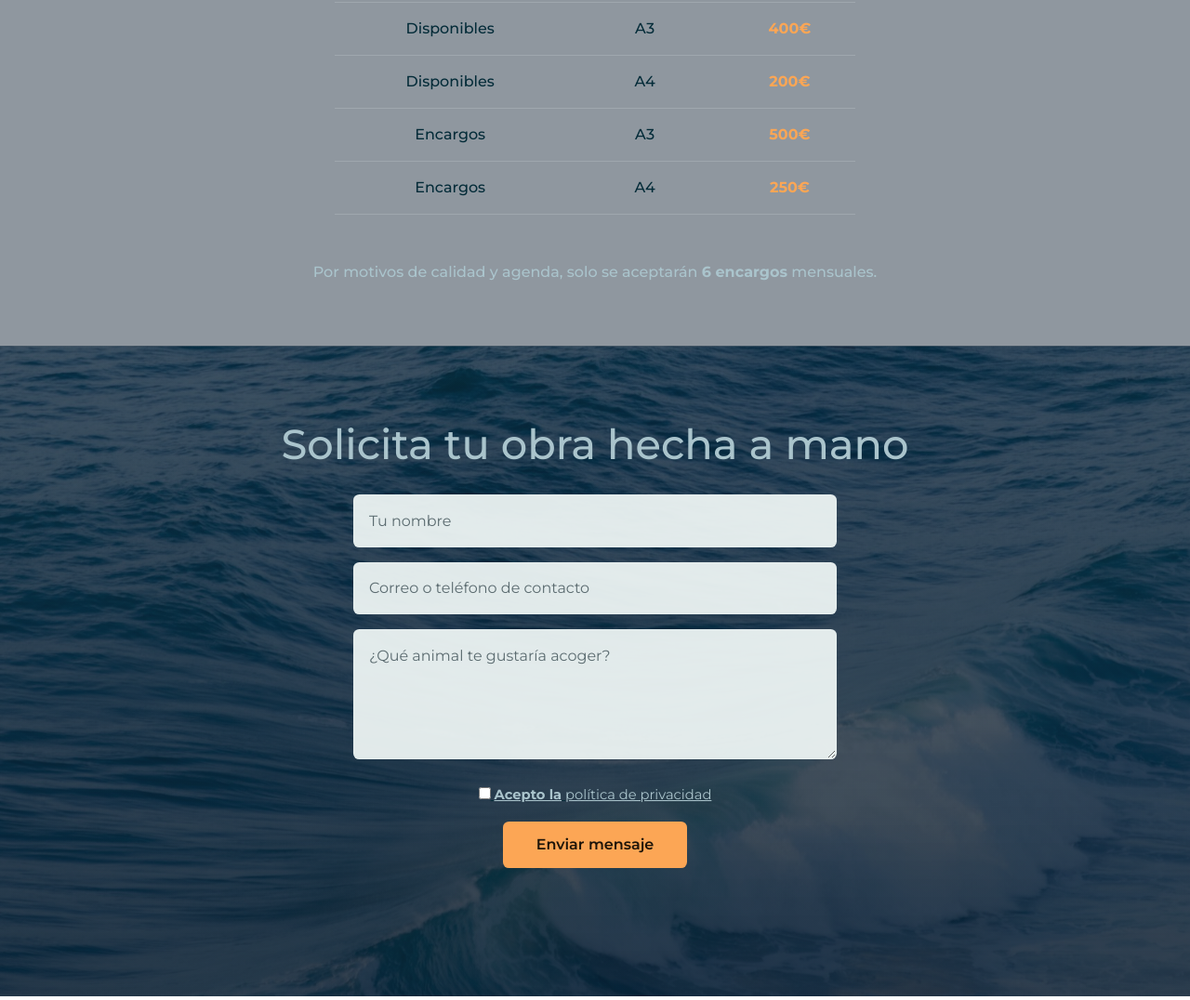
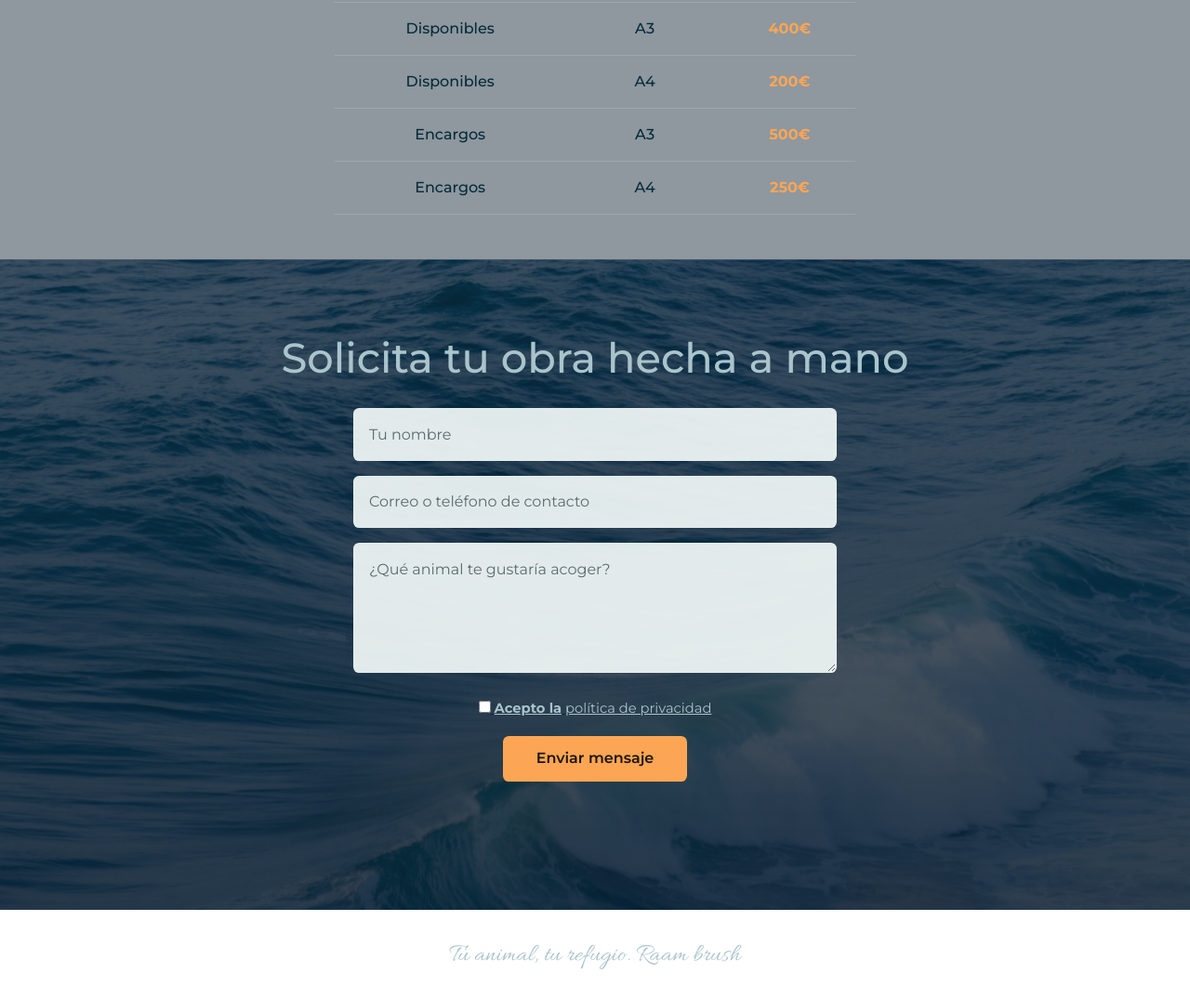
Before and after one commit to Raam236/landing-page, a plain HTML site: page index.html in a window 1280 px wide. Shown: the part 2254-3330 px from the top of the page at 93% size. Drawn offline with nearby package versions, Linux system fonts and the light colour scheme.

Commit message:
Remove monthly order limit message from index.html
Remove limit on monthly orders in the HTML content.

```diff
--- a/index.html
+++ b/index.html
@@ -152,7 +152,7 @@ src="https://www.facebook.com/tr?id=1099517659768108&ev=PageView&noscript=1"
     </tbody>
   </table>
 </div>
- <p class="mt-5">Por motivos de calidad y agenda, solo se aceptarán <b> 6 encargos</b> mensuales. </p>
+
     </div>
   </section>
 
```
